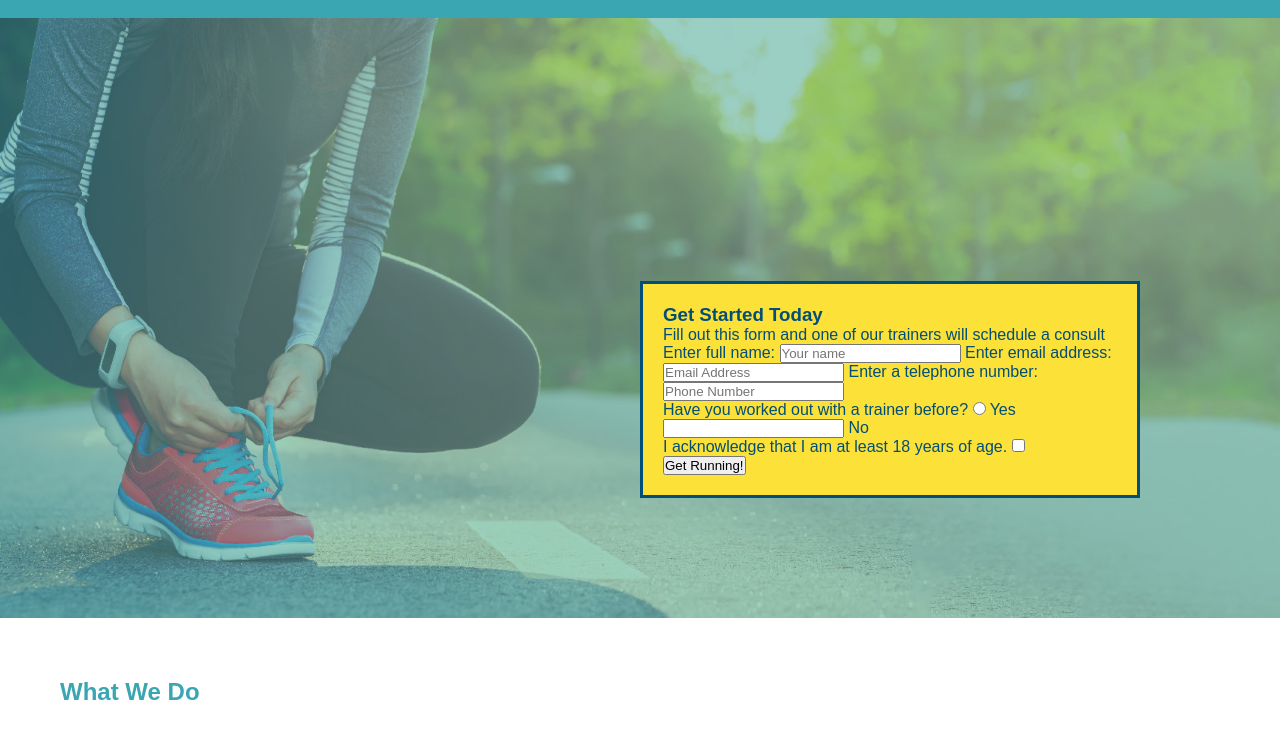
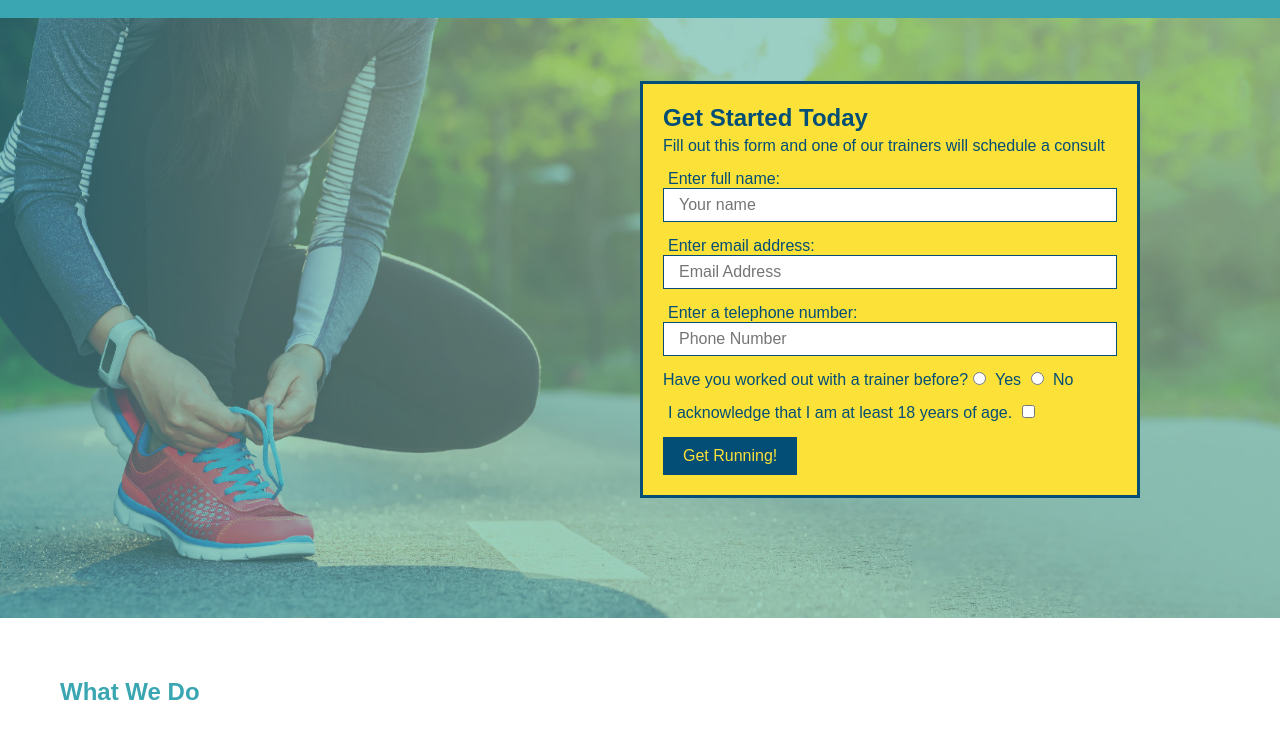
Before and after one commit to embrown92/run-buddy-2, a plain HTML site: page index.html in a window 1280 px wide. Shown: the part 64-800 px from the top of the page. Drawn offline with Linux system fonts and the light colour scheme.

Commit message:
styled hero form section

```diff
--- a/assets/css/style.css
+++ b/assets/css/style.css
@@ -97,3 +97,36 @@ section {
   bottom: 120px;
   right: 140px;
 }
+
+.hero-form h3 {
+  font-size: 24px;
+  margin: 0;
+}
+
+.hero-form p {
+  margin: 5px 0 15px 0;
+}
+
+.form-input {
+  border: 1px solid #024e76;
+  display: block;
+  padding: 7px 15px;
+  font-size: 16px;
+  color: #024e76;
+  width: 100%;
+  margin-bottom: 15px;
+}
+
+.hero-form label {
+  margin: 0 5px;
+}
+
+.hero-form button {
+  color: #fce138;
+  background-color: #024e76;
+  border: none;
+  padding: 10px 20px;
+  font-size: 16px;
+}
+
+/* Hero Styles End */
--- a/index.html
+++ b/index.html
@@ -49,16 +49,16 @@
             <!-- Form -->
             <form action="">
               <label for="name">Enter full name:</label>
-              <input type=" text" placeholder="Your name" name="name" id="name">
+              <input type=" text" placeholder="Your name" name="name" id="name" class="form-input">
                 <label for="email">Enter email address:</label>
-                <input type="email" placeholder="Email Address" name="email" id="email">
+                <input type="email" placeholder="Email Address" name="email" id="email" class="form-input">
                 <label for="phone">Enter a telephone number:</label>
-                <input type="tel" placeholder="Phone Number" name="phone" id="phone">
+                <input type="tel" placeholder="Phone Number" name="phone" id="phone" class="form-input">
                 <p>
                   Have you worked out with a trainer before?
                   <input type="radio" name="trainer-confirm" id="trainer-yes" />
                   <label for="trainer-yes">Yes</label>
-                  <input type"radio" name="trainer-confirm" id="trainer-no" />
+                  <input type="radio" name="trainer-confirm" id="trainer-no" />
                   <label for="trainer-no">No</label>
                 </p>
                 <p>
```
